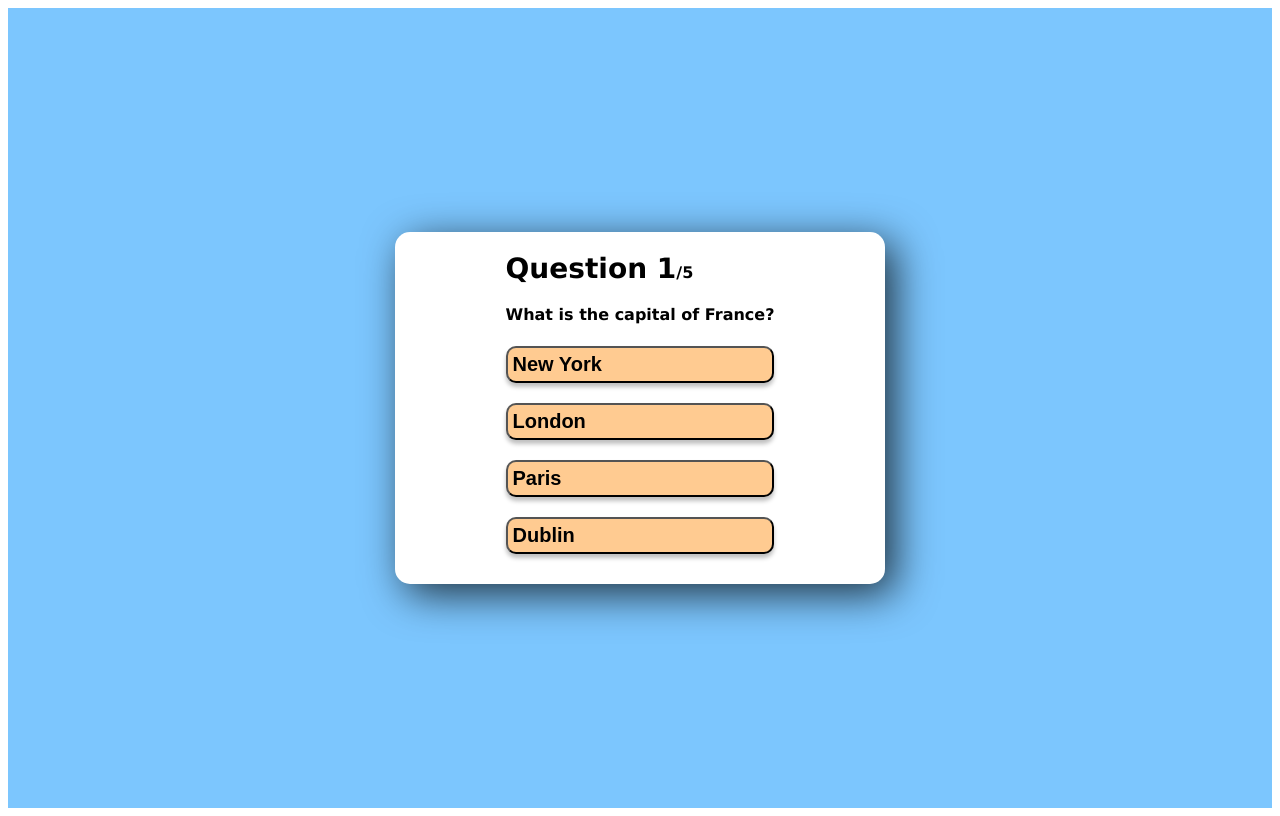
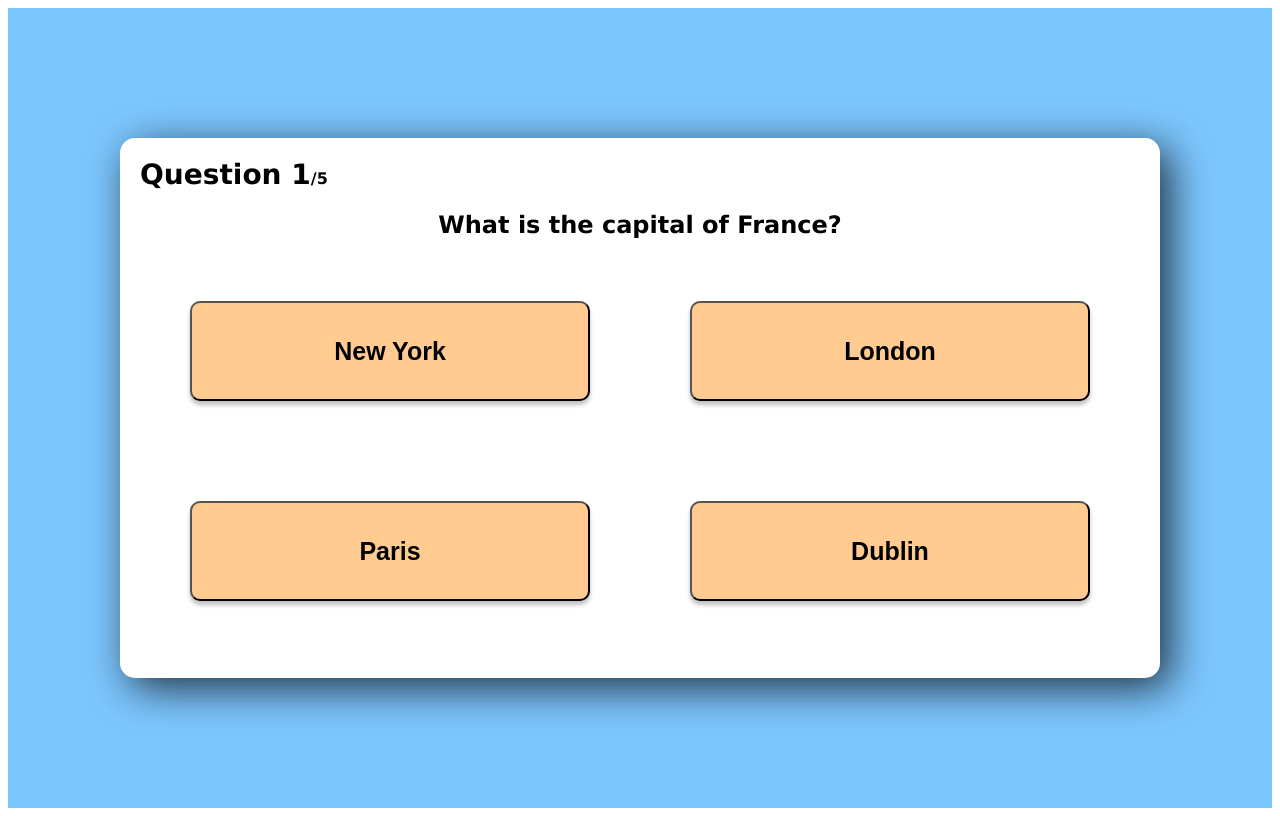
Before and after one commit to team-404-hcmus/QuizMeFE, a React (Create React App) app: page / in a window 1280 px wide. Built offline with nearby package versions, Linux system fonts and the light colour scheme.

Commit message:
new quiz

```diff
--- /dev/null
+++ b/src/Pages/HomePage.tsx
@@ -0,0 +1,6 @@
+import React, { useState } from "react";
+function HomePage()
+{
+
+}
+export{HomePage}
--- a/src/Pages/LandingPage.css
+++ b/src/Pages/LandingPage.css
@@ -37,13 +37,13 @@
 }
 .middleLP{
     position: fixed;
-    width: 65vw;
-    height: 70vh;
+    width: 1197px;
+    height: 706px;
     background-color: rgba(255,255,255,1);
     box-shadow: 11px 4px 15px 9px rgba(0, 0, 0, 0.4);
     border-radius: 10px;
 }
-h1{
+.landingPageH1{
     position: absolute;
     left:5%;
     top: 8%;
@@ -54,7 +54,7 @@ h1{
     letter-spacing: 0.075em;
 }
 
-h2{
+.landingPageH2{
     position: absolute;
     height: 88px;
     left: 5%;
@@ -68,7 +68,7 @@ h2{
     letter-spacing: 0.26em;
 }
 
-h3{
+.landingPageH3{
     position: absolute;
     width: 540px;
     height: 263px;
--- a/src/Pages/LandingPage.tsx
+++ b/src/Pages/LandingPage.tsx
@@ -39,11 +39,11 @@ function LandingPage(props:any)
 				<div className="LgBtnContainer">
 					<button className="LoginButton"onClick={clickLogin}>Login</button>
 				</div>
-				<form className="middleLP">
-					<div className="Test">
-						<h1> JOIN QUIZME</h1>
-						<h2> Educational Inspiration</h2>
-						<h3> The power of interactive is in your device
+				<form className='middleLP'>
+					<div className='landingPageText'>
+						<h1 className='landingPageH1'> JOIN QUIZME</h1>
+						<h2 className='landingPageH2'> Educational Inspiration</h2>
+						<h3 className='landingPageH3'> The power of interactive is in your device
 							We bring the ease of learning to your student</h3>
 						<img className="landingImg" src={process.env.PUBLIC_URL+"/images/middlanding.png"} width="100" alt="test"></img>
 					</div>
--- a/src/Pages/QuizPlaying.css
+++ b/src/Pages/QuizPlaying.css
@@ -12,8 +12,8 @@
 
   .app {
     background-color: white;
-    width: 450px;
-    min-height: 200px;
+    width: 1000px;
+    min-height: 500px;
     height: min-content;
     border-radius: 15px;
     padding: 20px;
@@ -29,6 +29,10 @@
   }
 
   /* QUESTION/TIMER/LEFT SECTION */
+  .formContainer{
+    width:100%;
+    height:100%
+  }
   .question-section {
     width: 100%;
     position: relative;
@@ -43,30 +47,39 @@
     font-size: 28px;
   }
 
-  .question-text {
+  .questiontextContainer {
     margin-bottom: 12px;
+    display: flex;
+    justify-content: center;
+    align-items: center;
   }
-
+  .question-text{
+    font-size: x-large;
+    font-weight: bold;
+  }
   /* ANSWERS/RIGHT SECTION */
   .answer-section {
     width: 100%;
-    display: flex;
-    flex-direction: column;
-    justify-content: space-between;
+    height: 100%;
+    display: block;
+    justify-content: center;
+    align-items: center;
 
   }
 
   .answersBtn {
     margin:10px 0 10px 0;
-    width: 100%;
-    font-size: 20px;
+    width: 400px;
+    height: 100px;
+    font-size: 25px;
     font-weight: bold;
     color: black;
     background-color: #FFCB91;
-    border-radius: 15px;
-    display: flex;
+    border-radius: 10px;
+    display: inline;
+    margin:50px;
     padding: 5px;
-    justify-content: flex-start;
+    justify-content: center;
     align-items: center;
     box-shadow: 0px 4px 4px rgba(0, 0, 0, 0.25);
     border-radius: 10px;
--- a/src/Pages/QuizPlaying.tsx
+++ b/src/Pages/QuizPlaying.tsx
@@ -39,7 +39,7 @@ function QuizPlaying() {
 			],
 		},
 		{
-			questionText: 'What is the capital of France ?',
+			questionText: 'What is the capital of VietNam ?',
 			answerOptions: [
 				{ answerText: 'Paris', isCorrect: false },
 				{ answerText: 'Bangkok', isCorrect: false },
@@ -52,7 +52,7 @@ function QuizPlaying() {
 	const [curQuest, setcurQuest] = useState(0);
 	const [showScore, setShowScore] = useState(false);
 	const [score, setScore] = useState(0);
-
+	const [result,setResult] = useState(0);
 	const handleAnswerOptionClick = (isCorrect:boolean) => {
 		if (isCorrect) {
 			setScore(score + 1);
@@ -65,12 +65,17 @@ function QuizPlaying() {
 			setShowScore(true);
 		}
 	};
+	const percentCalculate=(score: number)=>{
+
+	}
 	return (
+
 		<div className='body'>
+
 			<div className='app'>
-				{showScore ? (
+				{showScore ?(
 					<div className='score-section'>
-						You scored {score} out of {questions.length}
+						Your scores : {(score/questions.length)*100}%
 					</div>
 				) : (
 					<div className="formContainer">
@@ -78,7 +83,9 @@ function QuizPlaying() {
 							<div className='question-count'>
 								<span>Question {curQuest + 1}</span>/{questions.length}
 							</div>
-							<div className='question-text'>{questions[curQuest].questionText}</div>
+							<div className='questiontextContainer'>
+								<label className='question-text'>{questions[curQuest].questionText}</label>
+							</div>
 						</div>
 						<div className='answer-section'>
 							{questions[curQuest].answerOptions.map((answerOption) => (
```
